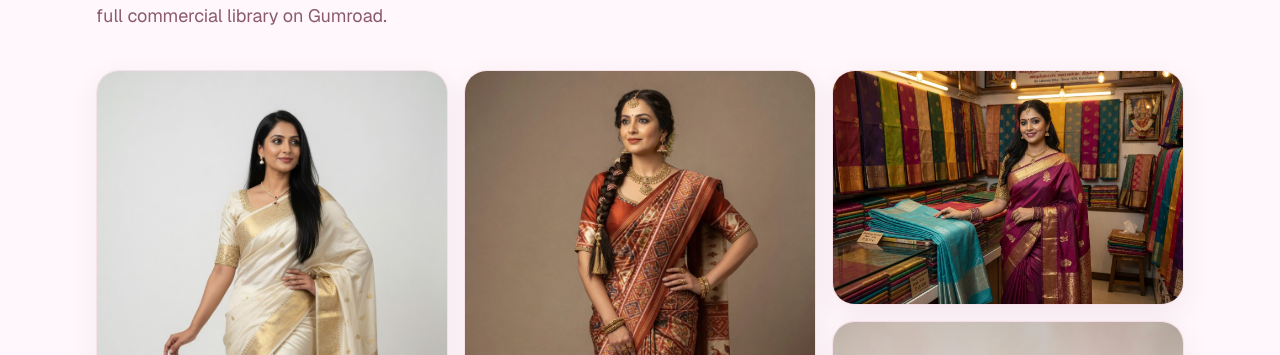
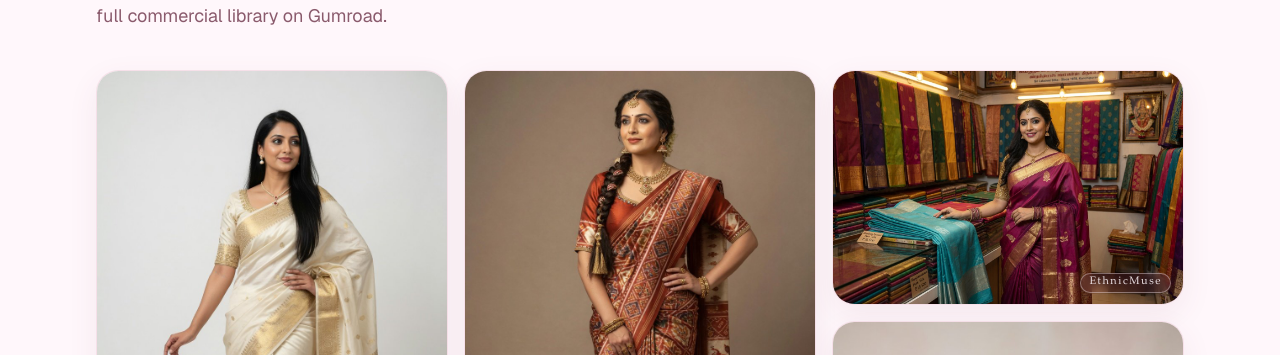
Before and after one commit to TaarakChauhan/ethnicmuse-web, a Next.js app: page / in a window 1280 px wide. Shown: the part 390-745 px from the top of the page. Built offline with nearby package versions, Linux system fonts and the light colour scheme.

Commit message:
Add gallery watermark and copy protection

```diff
--- a/src/app/globals.css
+++ b/src/app/globals.css
@@ -26,3 +26,43 @@ body {
 ::selection {
   background: rgb(196 107 140 / 0.28);
 }
+
+.gallery-frame {
+  isolation: isolate;
+}
+
+.gallery-image {
+  -webkit-user-drag: none;
+  user-select: none;
+  pointer-events: none;
+}
+
+.gallery-protection {
+  position: absolute;
+  inset: 0;
+  z-index: 10;
+  cursor: default;
+  background: transparent;
+  user-select: none;
+}
+
+.gallery-watermark {
+  position: absolute;
+  right: 0.75rem;
+  bottom: 0.7rem;
+  z-index: 20;
+  padding: 0.24rem 0.5rem;
+  border: 1px solid rgb(255 247 251 / 0.36);
+  border-radius: 999px;
+  color: rgb(255 247 251 / 0.88);
+  background: rgb(122 61 85 / 0.24);
+  box-shadow: 0 2px 12px rgb(74 47 58 / 0.18);
+  backdrop-filter: blur(4px);
+  font-family: "Iowan Old Style", "Palatino Linotype", Palatino, serif;
+  font-size: 0.68rem;
+  letter-spacing: 0.14em;
+  line-height: 1;
+  pointer-events: none;
+  text-shadow: 0 1px 5px rgb(74 47 58 / 0.72);
+  user-select: none;
+}
--- a/src/app/page.tsx
+++ b/src/app/page.tsx
@@ -203,17 +203,24 @@ export default function Home() {
             {GALLERY.map((shot, index) => (
               <figure
                 key={shot.src}
-                className="mb-4 break-inside-avoid overflow-hidden rounded-[1.4rem] border border-[#e8b4c8]/40 bg-white/70 shadow-[0_10px_30px_rgba(122,61,85,0.08)]"
+                className="gallery-frame relative mb-4 break-inside-avoid overflow-hidden rounded-[1.4rem] border border-[#e8b4c8]/40 bg-white/70 shadow-[0_10px_30px_rgba(122,61,85,0.08)]"
+                onContextMenu={(event) => event.preventDefault()}
               >
                 <Image
                   src={shot.src}
                   alt={shot.alt}
                   width={1200}
                   height={1600}
-                  className="h-auto w-full object-cover"
+                  className="gallery-image h-auto w-full object-cover select-none"
                   sizes="(max-width: 640px) 100vw, (max-width: 1024px) 50vw, 33vw"
                   priority={index < 3}
+                  draggable={false}
+                  onDragStart={(event) => event.preventDefault()}
                 />
+                <div className="gallery-protection" aria-hidden="true" />
+                <span className="gallery-watermark" aria-hidden="true">
+                  EthnicMuse
+                </span>
               </figure>
             ))}
           </div>
```
